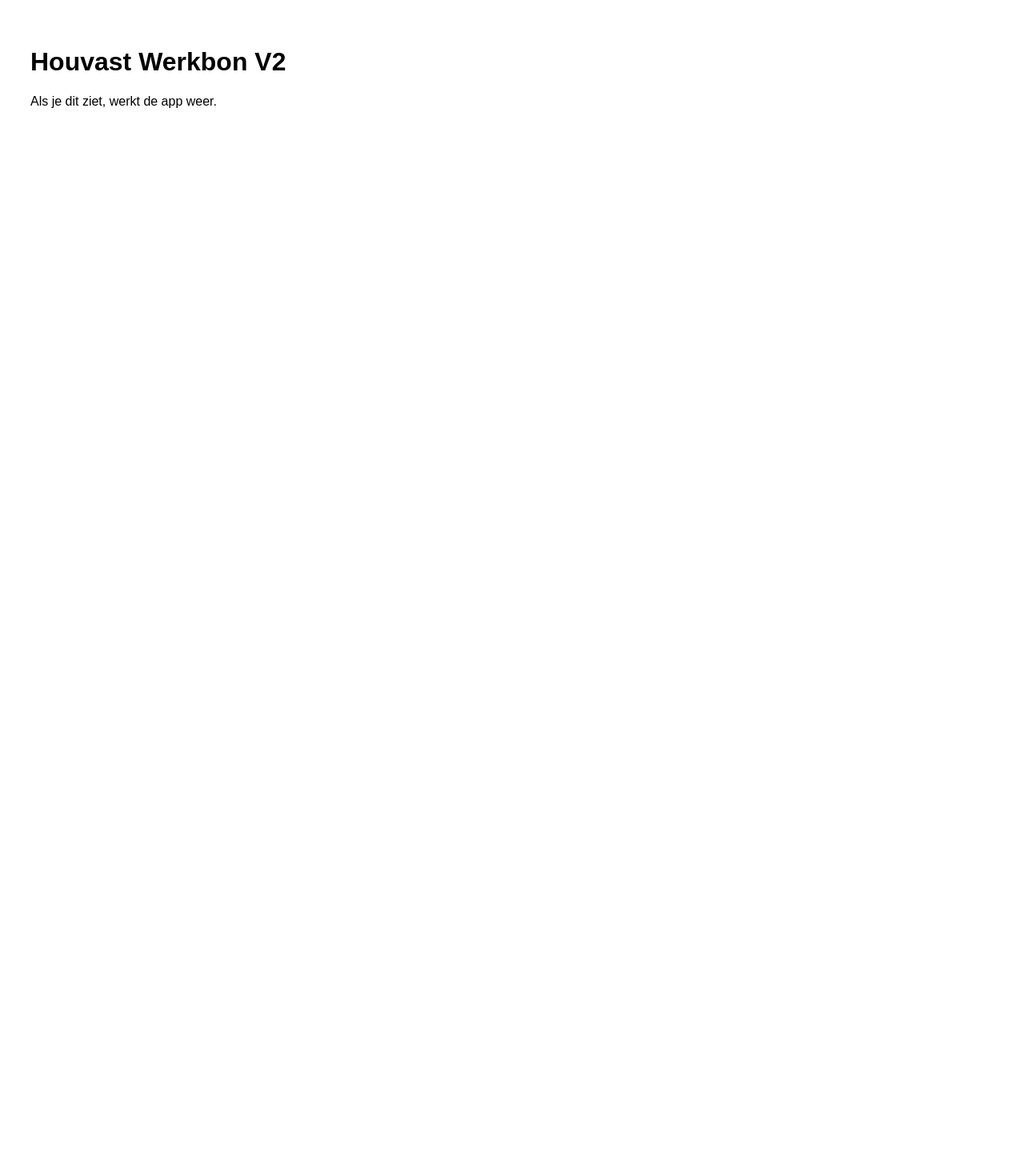
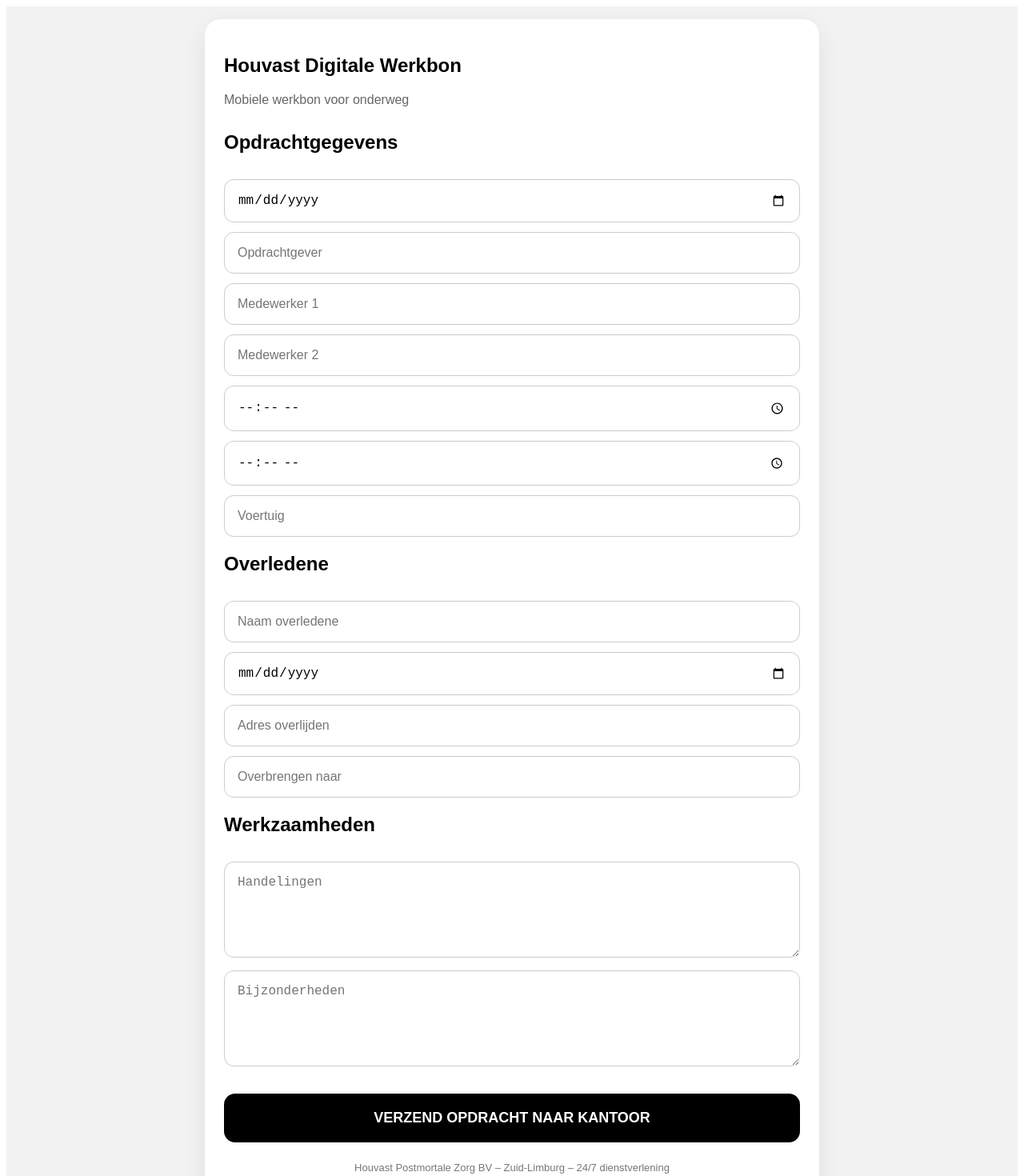
Before and after one commit to werkbon-alt/houvast-werkbon-v2, a React (Vite) app: page / in a window 1280 px wide. Shown: the top 1470 px of the page at 80% size. Before the commit the page ends 800 px from the top, so only its background shows below. Built offline with nearby package versions, Linux system fonts and the light colour scheme.

Commit message:
Refactor App component with form handling

```diff
--- a/src/App.jsx
+++ b/src/App.jsx
@@ -1,8 +1,122 @@
+import { useState } from "react";
+
 export default function App() {
+  const [status, setStatus] = useState("");
+
+  function handleSubmit(e) {
+    e.preventDefault();
+    setStatus("Werkbon succesvol verwerkt.");
+    e.target.reset();
+
+    setTimeout(() => setStatus(""), 3000);
+  }
+
   return (
-    <main style={{ padding: "30px", fontFamily: "Arial" }}>
-      <h1>Houvast Werkbon V2</h1>
-      <p>Als je dit ziet, werkt de app weer.</p>
+    <main style={pageStyle}>
+      <section style={cardStyle}>
+        <h1>Houvast Digitale Werkbon</h1>
+        <p style={subStyle}>Mobiele werkbon voor onderweg</p>
+
+        <form onSubmit={handleSubmit}>
+          <h2>Opdrachtgegevens</h2>
+
+          <input name="datum" type="date" style={inputStyle} required />
+          <input name="opdrachtgever" placeholder="Opdrachtgever" style={inputStyle} required />
+          <input name="medewerker1" placeholder="Medewerker 1" style={inputStyle} required />
+          <input name="medewerker2" placeholder="Medewerker 2" style={inputStyle} />
+          <input name="starttijd" type="time" style={inputStyle} />
+          <input name="eindtijd" type="time" style={inputStyle} />
+          <input name="voertuig" placeholder="Voertuig" style={inputStyle} />
+
+          <h2>Overledene</h2>
+
+          <input name="naamOverledene" placeholder="Naam overledene" style={inputStyle} required />
+          <input name="geboortedatum" type="date" style={inputStyle} />
+          <input name="adresOverlijden" placeholder="Adres overlijden" style={inputStyle} />
+          <input name="overbrengenNaar" placeholder="Overbrengen naar" style={inputStyle} />
+
+          <h2>Werkzaamheden</h2>
+
+          <textarea name="handelingen" placeholder="Handelingen" style={textareaStyle} />
+          <textarea name="bijzonderheden" placeholder="Bijzonderheden" style={textareaStyle} />
+
+          <button type="submit" style={buttonStyle}>
+            VERZEND OPDRACHT NAAR KANTOOR
+          </button>
+        </form>
+
+        {status && <div style={statusStyle}>{status}</div>}
+
+        <p style={footerStyle}>
+          Houvast Postmortale Zorg BV – Zuid-Limburg – 24/7 dienstverlening
+        </p>
+      </section>
     </main>
   );
 }
+
+const pageStyle = {
+  minHeight: "100vh",
+  background: "#f2f2f2",
+  padding: "16px",
+  fontFamily: "Arial, sans-serif",
+};
+
+const cardStyle = {
+  maxWidth: "720px",
+  margin: "0 auto",
+  background: "#fff",
+  padding: "24px",
+  borderRadius: "20px",
+  boxShadow: "0 10px 30px rgba(0,0,0,0.08)",
+};
+
+const subStyle = {
+  color: "#666",
+  marginBottom: "30px",
+};
+
+const inputStyle = {
+  width: "100%",
+  padding: "16px",
+  marginTop: "12px",
+  borderRadius: "12px",
+  border: "1px solid #ccc",
+  fontSize: "16px",
+  boxSizing: "border-box",
+};
+
+const textareaStyle = {
+  ...inputStyle,
+  minHeight: "120px",
+};
+
+const buttonStyle = {
+  width: "100%",
+  padding: "20px",
+  marginTop: "30px",
+  borderRadius: "14px",
+  border: "none",
+  background: "#000",
+  color: "#fff",
+  fontSize: "18px",
+  fontWeight: "bold",
+  cursor: "pointer",
+};
+
+const statusStyle = {
+  marginTop: "20px",
+  padding: "16px",
+  borderRadius: "12px",
+  background: "#d1fae5",
+  color: "#065f46",
+  textAlign: "center",
+  fontWeight: "bold",
+};
+
+const footerStyle = {
+  marginTop: "24px",
+  textAlign: "center",
+  color: "#777",
+  fontSize: "13px",
+};
```
